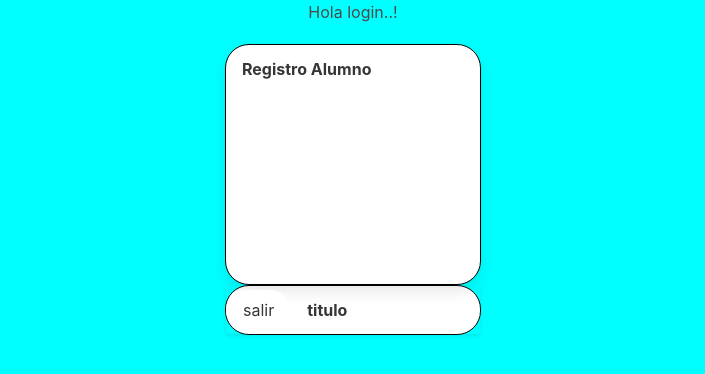
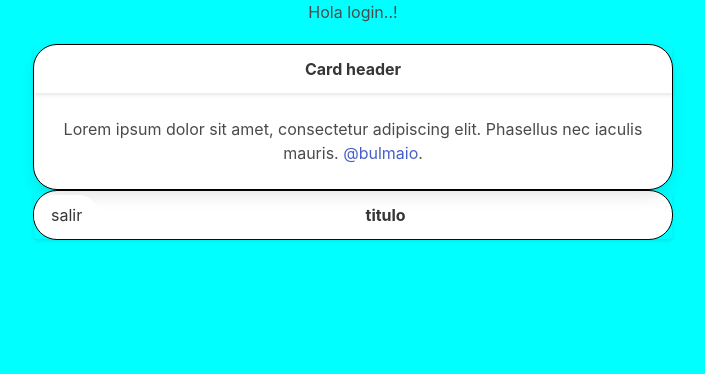
Before and after one commit to sandyCortes/ccai-manager, a React (Create React App) app: page / in a window 1280 px wide. Shown: the top 374 px of the page, without its empty margins (287-992 px from the left). Built offline with nearby package versions, Linux system fonts and the light colour scheme.

Commit message:
change styles in card

```diff
--- a/src/components/ui/Cards/index.js
+++ b/src/components/ui/Cards/index.js
@@ -4,29 +4,18 @@ import React from 'react';
 
 export const CardComponent = () => {
   return (
-    <>
-
-
- {/* <card class="card"/>
- <div class="card-header">
-
-
-
-
-  </div> */}
-
     <div class="card">
-    <div class="card-image">
-    <p class="card-header-title">
-      Registro Alumno
-    </p>
-    <figure class="image is-4by3">
-
-    </figure>
-  </div>
-</div>
-
-
-    </>
+      <header class="card-header">
+        <p class="card-header-title">
+          Card header
+        </p>
+      </header>
+      <div class="card-content">
+        <div class="content">
+          Lorem ipsum dolor sit amet, consectetur adipiscing elit.
+          Phasellus nec iaculis mauris. <a>@bulmaio</a>.
+        </div>
+      </div>
+    </div>
   )
 }
--- a/src/style/Cars/cards.css
+++ b/src/style/Cars/cards.css
@@ -1,13 +1,11 @@
 .card {
-
   margin: auto;
   border-radius: 1.50em;
   border: 0.063em solid #000000;
-
+  width: 100%;
 }
 
-.card-header-title {
-
+.card-header .card-header-title {
   text-align: center;
-
+  display: block;
 }
--- a/src/views/Login.js
+++ b/src/views/Login.js
@@ -10,7 +10,7 @@ const Login = () => {
     <div>
       <div>Hola login..!</div>
 
-      <div style={{ width: '20%', margin: 'auto', marginTop: '20px' }}>
+      <div style={{ width: '50%', margin: 'auto', marginTop: '20px' }}>
 
       <CardComponent />
       <HeaderComponent title ="titulo"/>
```
Lines whose indentation alone changed are shown as unchanged.
